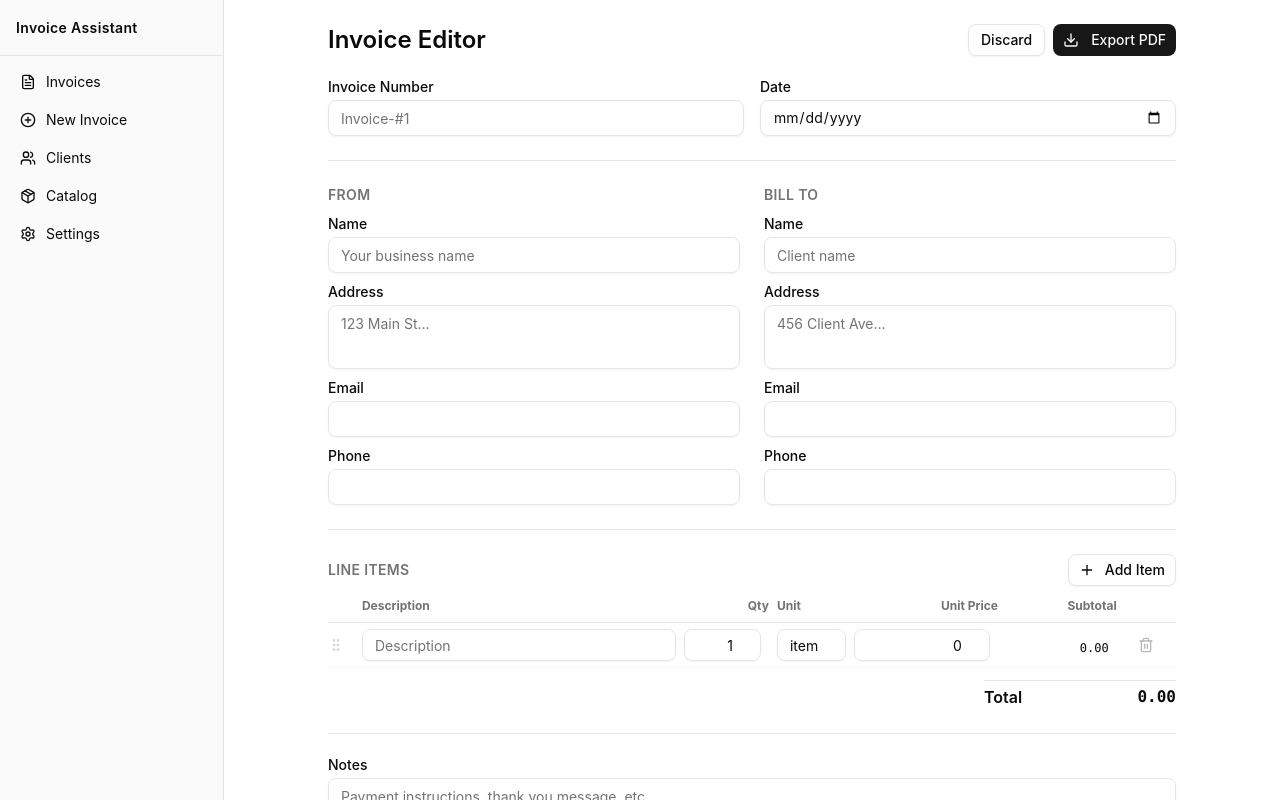
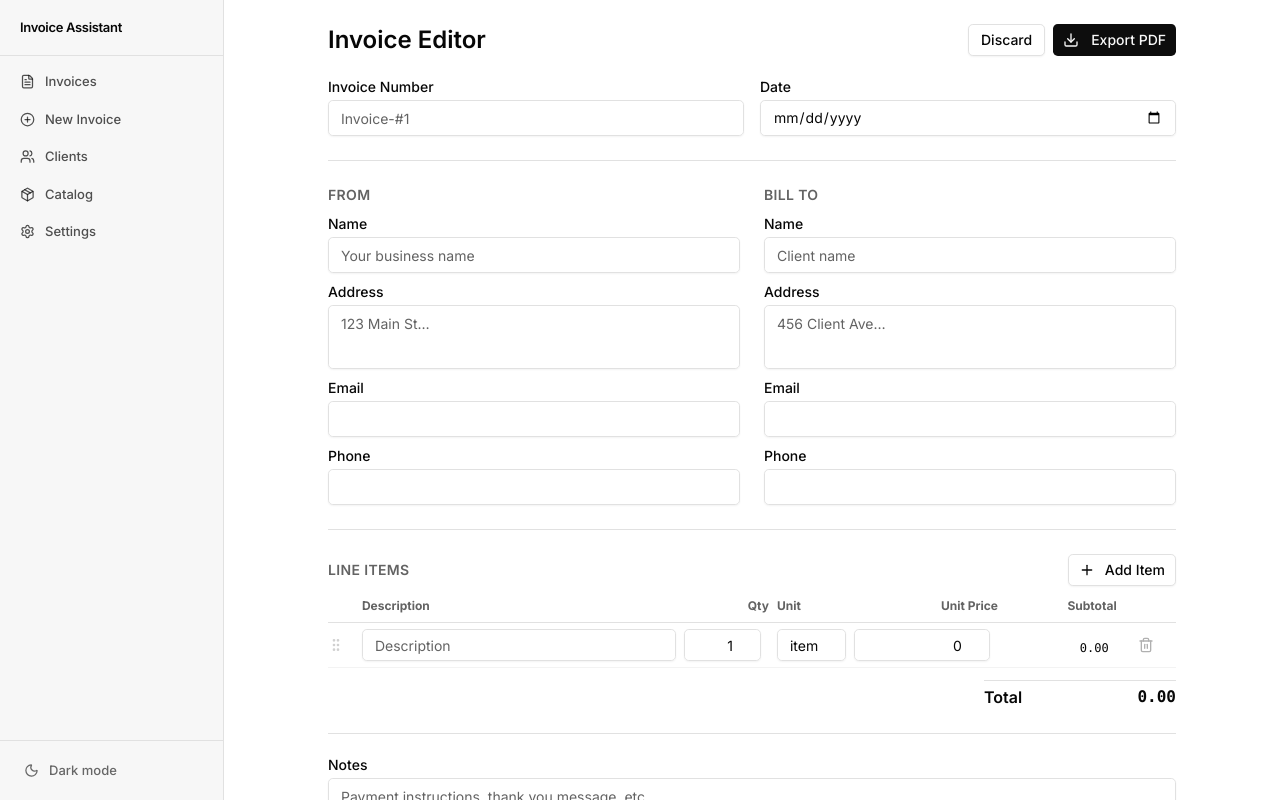
Before and after one commit to Sosa-IQ/InvoiceAssistant, a React app in the folder frontend/: page /invoices/editor in a window 1280 px wide. Built offline with nearby package versions, Linux system fonts and the light colour scheme; the HTML template or start-up script is replaced by a standard one.

Commit message:
tweak styling and add dark mode

```diff
--- a/frontend/src/components/AppLayout.tsx
+++ b/frontend/src/components/AppLayout.tsx
@@ -1,32 +1,47 @@
+import { useEffect, useState } from "react"
 import { NavLink, Outlet } from "react-router-dom"
-import {
-  FileText,
-  PlusCircle,
-  Users,
-  Package,
-  Settings,
-} from "lucide-react"
+import { FileText, PlusCircle, Users, Package, Settings, Moon, Sun } from "lucide-react"
 import { cn } from "@/lib/utils"
 
 const NAV = [
-  { to: "/invoices", icon: FileText, label: "Invoices" },
+  { to: "/invoices",     icon: FileText,   label: "Invoices" },
   { to: "/invoices/new", icon: PlusCircle, label: "New Invoice" },
-  { to: "/clients", icon: Users, label: "Clients" },
-  { to: "/catalog", icon: Package, label: "Catalog" },
-  { to: "/settings", icon: Settings, label: "Settings" },
+  { to: "/clients",      icon: Users,      label: "Clients" },
+  { to: "/catalog",      icon: Package,    label: "Catalog" },
+  { to: "/settings",     icon: Settings,   label: "Settings" },
 ]
 
+function useDarkMode() {
+  const [dark, setDark] = useState(() => {
+    const stored = localStorage.getItem("theme")
+    if (stored) return stored === "dark"
+    return window.matchMedia("(prefers-color-scheme: dark)").matches
+  })
+
+  useEffect(() => {
+    document.documentElement.classList.toggle("dark", dark)
+    localStorage.setItem("theme", dark ? "dark" : "light")
+  }, [dark])
+
+  return [dark, () => setDark((d) => !d)] as const
+}
+
 export default function AppLayout() {
+  const [dark, toggleDark] = useDarkMode()
+
   return (
     <div className="flex h-screen bg-background text-foreground overflow-hidden">
       {/* Sidebar */}
-      <aside className="w-56 shrink-0 flex flex-col border-r border-border bg-sidebar">
-        <div className="h-14 flex items-center px-4 border-b border-border">
-          <span className="font-semibold text-sm tracking-wide text-sidebar-foreground">
+      <aside className="w-56 shrink-0 flex flex-col border-r border-sidebar-border bg-sidebar">
+        {/* Brand */}
+        <div className="h-14 flex items-center px-5 border-b border-sidebar-border">
+          <span className="font-semibold text-[13px] tracking-tight text-sidebar-foreground select-none">
             Invoice Assistant
           </span>
         </div>
-        <nav className="flex-1 p-2 space-y-0.5">
+
+        {/* Nav */}
+        <nav className="flex-1 p-2 space-y-0.5 overflow-y-auto">
           {NAV.map(({ to, icon: Icon, label }) => (
             <NavLink
               key={to}
@@ -34,18 +49,32 @@ export default function AppLayout() {
               end={to === "/invoices"}
               className={({ isActive }) =>
                 cn(
-                  "flex items-center gap-2.5 px-3 py-2 rounded-md text-sm transition-colors",
+                  "flex items-center gap-2.5 px-3 py-2 rounded-md text-[13px] font-medium transition-colors",
                   isActive
-                    ? "bg-sidebar-primary text-sidebar-primary-foreground font-medium"
-                    : "text-sidebar-foreground hover:bg-sidebar-accent hover:text-sidebar-accent-foreground"
+                    ? "bg-sidebar-primary text-sidebar-primary-foreground"
+                    : "text-sidebar-foreground/70 hover:text-sidebar-foreground hover:bg-sidebar-accent"
                 )
               }
             >
-              <Icon className="h-4 w-4 shrink-0" />
+              <Icon className="h-3.75 w-3.75 shrink-0" />
               {label}
             </NavLink>
           ))}
         </nav>
+
+        {/* Dark mode toggle */}
+        <div className="p-3 border-t border-sidebar-border">
+          <button
+            onClick={toggleDark}
+            title={dark ? "Switch to light mode" : "Switch to dark mode"}
+            className="w-full flex items-center gap-2.5 px-3 py-2 rounded-md text-[13px] font-medium text-sidebar-foreground/60 hover:text-sidebar-foreground hover:bg-sidebar-accent transition-colors"
+          >
+            {dark
+              ? <Sun  className="h-3.75 w-3.75 shrink-0" />
+              : <Moon className="h-3.75 w-3.75 shrink-0" />}
+            {dark ? "Light mode" : "Dark mode"}
+          </button>
+        </div>
       </aside>
 
       {/* Main content */}
--- a/frontend/src/index.css
+++ b/frontend/src/index.css
@@ -1,3 +1,6 @@
+/* Inter from Google Fonts */
+@import url('https://fonts.googleapis.com/css2?family=Inter:ital,opsz,wght@0,14..32,100..900;1,14..32,100..900&display=swap');
+
 @import "tailwindcss";
 @import "tw-animate-css";
 @import "shadcn/tailwind.css";
@@ -45,80 +48,105 @@
     --color-sidebar-ring: var(--sidebar-ring);
 }
 
+/* ── Light mode ──────────────────────────────────────────────────────────── */
 :root {
-    --radius: 0.625rem;
-    --background: oklch(1 0 0);
-    --foreground: oklch(0.145 0 0);
-    --card: oklch(1 0 0);
-    --card-foreground: oklch(0.145 0 0);
-    --popover: oklch(1 0 0);
-    --popover-foreground: oklch(0.145 0 0);
-    --primary: oklch(0.205 0 0);
-    --primary-foreground: oklch(0.985 0 0);
-    --secondary: oklch(0.97 0 0);
-    --secondary-foreground: oklch(0.205 0 0);
-    --muted: oklch(0.97 0 0);
-    --muted-foreground: oklch(0.556 0 0);
-    --accent: oklch(0.97 0 0);
-    --accent-foreground: oklch(0.205 0 0);
-    --destructive: oklch(0.577 0.245 27.325);
-    --border: oklch(0.922 0 0);
-    --input: oklch(0.922 0 0);
-    --ring: oklch(0.708 0 0);
+    --radius: 0.425rem;
+
+    --background:            oklch(1 0 0);
+    --foreground:            oklch(0.13 0 0);
+    --card:                  oklch(1 0 0);
+    --card-foreground:       oklch(0.13 0 0);
+    --popover:               oklch(1 0 0);
+    --popover-foreground:    oklch(0.13 0 0);
+
+    /* Primary: near-black for buttons and active states */
+    --primary:               oklch(0.16 0 0);
+    --primary-foreground:    oklch(0.98 0 0);
+
+    --secondary:             oklch(0.965 0 0);
+    --secondary-foreground:  oklch(0.16 0 0);
+
+    --muted:                 oklch(0.965 0 0);
+    --muted-foreground:      oklch(0.50 0 0);
+
+    --accent:                oklch(0.955 0 0);
+    --accent-foreground:     oklch(0.16 0 0);
+
+    --destructive:           oklch(0.577 0.245 27.325);
+    --border:                oklch(0.91 0 0);
+    --input:                 oklch(0.91 0 0);
+    --ring:                  oklch(0.70 0 0);
+
+    /* Sidebar: faint warm-white to separate from the content area */
+    --sidebar:               oklch(0.975 0 0);
+    --sidebar-foreground:    oklch(0.13 0 0);
+    --sidebar-primary:       oklch(0.16 0 0);
+    --sidebar-primary-foreground: oklch(0.98 0 0);
+    --sidebar-accent:        oklch(0.94 0 0);
+    --sidebar-accent-foreground: oklch(0.16 0 0);
+    --sidebar-border:        oklch(0.91 0 0);
+    --sidebar-ring:          oklch(0.70 0 0);
+
     --chart-1: oklch(0.646 0.222 41.116);
-    --chart-2: oklch(0.6 0.118 184.704);
-    --chart-3: oklch(0.398 0.07 227.392);
+    --chart-2: oklch(0.6   0.118 184.704);
+    --chart-3: oklch(0.398 0.07  227.392);
     --chart-4: oklch(0.828 0.189 84.429);
     --chart-5: oklch(0.769 0.188 70.08);
-    --sidebar: oklch(0.985 0 0);
-    --sidebar-foreground: oklch(0.145 0 0);
-    --sidebar-primary: oklch(0.205 0 0);
-    --sidebar-primary-foreground: oklch(0.985 0 0);
-    --sidebar-accent: oklch(0.97 0 0);
-    --sidebar-accent-foreground: oklch(0.205 0 0);
-    --sidebar-border: oklch(0.922 0 0);
-    --sidebar-ring: oklch(0.708 0 0);
 }
 
+/* ── Dark mode ───────────────────────────────────────────────────────────── */
 .dark {
-    --background: oklch(0.145 0 0);
-    --foreground: oklch(0.985 0 0);
-    --card: oklch(0.205 0 0);
-    --card-foreground: oklch(0.985 0 0);
-    --popover: oklch(0.205 0 0);
-    --popover-foreground: oklch(0.985 0 0);
-    --primary: oklch(0.922 0 0);
-    --primary-foreground: oklch(0.205 0 0);
-    --secondary: oklch(0.269 0 0);
-    --secondary-foreground: oklch(0.985 0 0);
-    --muted: oklch(0.269 0 0);
-    --muted-foreground: oklch(0.708 0 0);
-    --accent: oklch(0.269 0 0);
-    --accent-foreground: oklch(0.985 0 0);
-    --destructive: oklch(0.704 0.191 22.216);
-    --border: oklch(1 0 0 / 10%);
-    --input: oklch(1 0 0 / 15%);
-    --ring: oklch(0.556 0 0);
-    --chart-1: oklch(0.488 0.243 264.376);
-    --chart-2: oklch(0.696 0.17 162.48);
-    --chart-3: oklch(0.769 0.188 70.08);
-    --chart-4: oklch(0.627 0.265 303.9);
-    --chart-5: oklch(0.645 0.246 16.439);
-    --sidebar: oklch(0.205 0 0);
-    --sidebar-foreground: oklch(0.985 0 0);
-    --sidebar-primary: oklch(0.488 0.243 264.376);
-    --sidebar-primary-foreground: oklch(0.985 0 0);
-    --sidebar-accent: oklch(0.269 0 0);
-    --sidebar-accent-foreground: oklch(0.985 0 0);
-    --sidebar-border: oklch(1 0 0 / 10%);
-    --sidebar-ring: oklch(0.556 0 0);
+    --background:            oklch(0.09 0 0);
+    --foreground:            oklch(0.96 0 0);
+    --card:                  oklch(0.13 0 0);
+    --card-foreground:       oklch(0.96 0 0);
+    --popover:               oklch(0.13 0 0);
+    --popover-foreground:    oklch(0.96 0 0);
+
+    --primary:               oklch(0.96 0 0);
+    --primary-foreground:    oklch(0.13 0 0);
+
+    --secondary:             oklch(0.19 0 0);
+    --secondary-foreground:  oklch(0.96 0 0);
+
+    --muted:                 oklch(0.19 0 0);
+    --muted-foreground:      oklch(0.58 0 0);
+
+    --accent:                oklch(0.19 0 0);
+    --accent-foreground:     oklch(0.96 0 0);
+
+    --destructive:           oklch(0.65 0.21 25);
+    --border:                oklch(1 0 0 / 8%);
+    --input:                 oklch(1 0 0 / 10%);
+    --ring:                  oklch(0.45 0 0);
+
+    /* Sidebar: slightly lighter than content background */
+    --sidebar:               oklch(0.12 0 0);
+    --sidebar-foreground:    oklch(0.96 0 0);
+    --sidebar-primary:       oklch(0.96 0 0);
+    --sidebar-primary-foreground: oklch(0.12 0 0);
+    --sidebar-accent:        oklch(0.19 0 0);
+    --sidebar-accent-foreground: oklch(0.96 0 0);
+    --sidebar-border:        oklch(1 0 0 / 8%);
+    --sidebar-ring:          oklch(0.45 0 0);
+
+    --chart-1: oklch(0.55  0.22  264);
+    --chart-2: oklch(0.70  0.17  162);
+    --chart-3: oklch(0.77  0.19  70);
+    --chart-4: oklch(0.63  0.265 304);
+    --chart-5: oklch(0.65  0.246 16);
 }
 
+/* ── Base ────────────────────────────────────────────────────────────────── */
 @layer base {
   * {
     @apply border-border outline-ring/50;
-    }
+  }
   body {
     @apply bg-background text-foreground;
-    }
+    font-family: 'Inter', -apple-system, BlinkMacSystemFont, 'Segoe UI', sans-serif;
+    font-feature-settings: 'cv02', 'cv03', 'cv04', 'cv11';
+    -webkit-font-smoothing: antialiased;
+    -moz-osx-font-smoothing: grayscale;
+  }
 }
```
